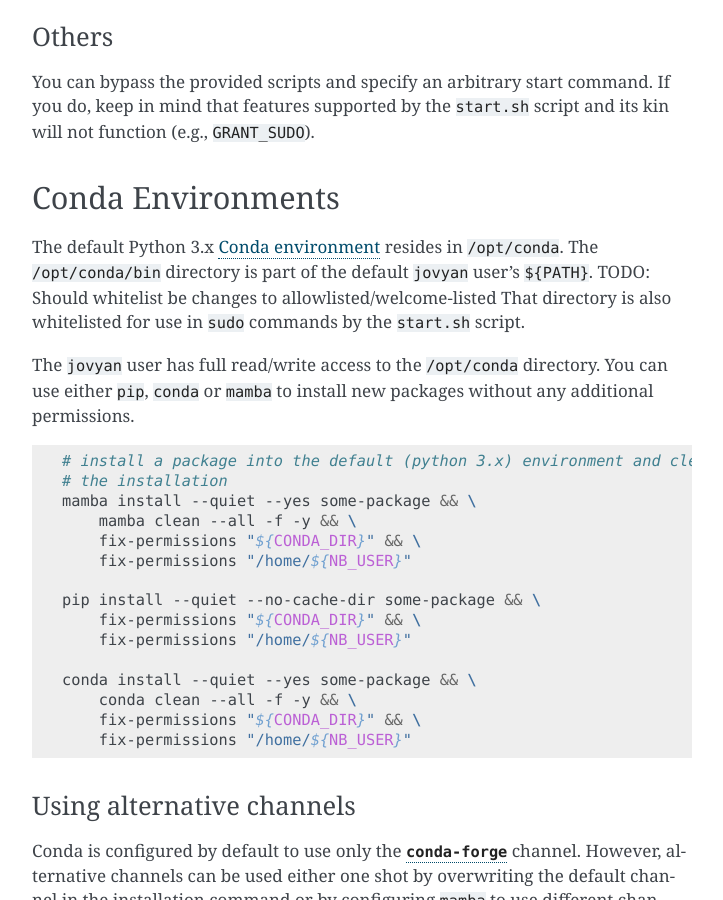
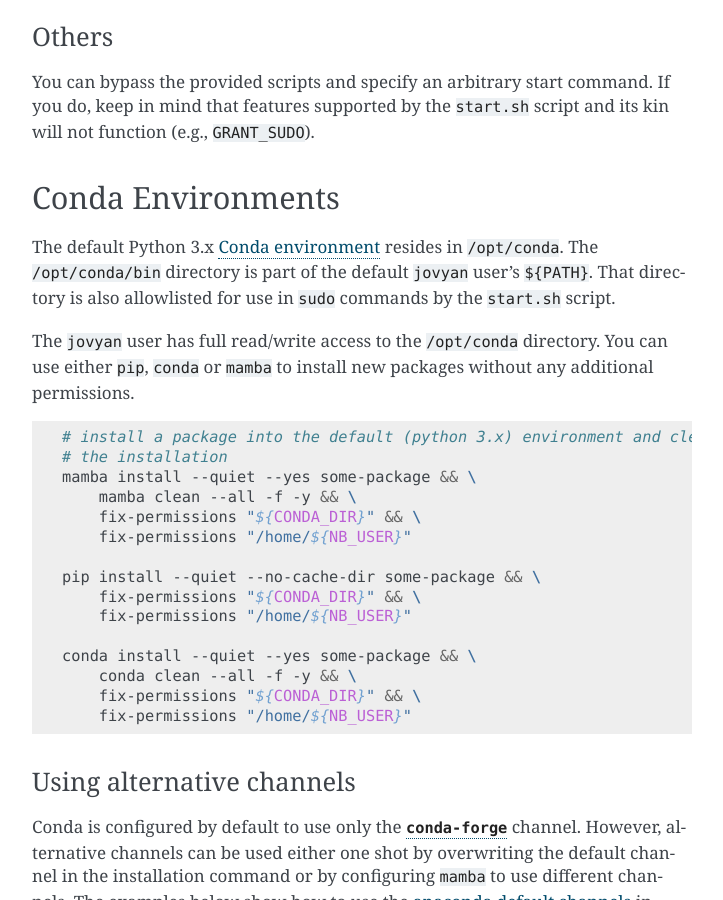
Before and after one commit to jupyter/docker-stacks, a Sphinx documentation site: the page built from docs/using/common.md, in a window 1280 px wide and 900 px high, scrolled down 5635 px. Shown: the whole window, without its empty margins (388-1111 px from the left). Built offline with Sphinx 7.4.7, drawn with Linux system fonts in a browser that asks for light colours.

Commit message:
:memo: Minor improvements to docs

```diff
--- a/docs/using/common.md
+++ b/docs/using/common.md
@@ -197,8 +197,7 @@
 
 The default Python 3.x [Conda environment](https://conda.io/projects/conda/en/latest/user-guide/concepts/environments.html) resides in `/opt/conda`.
 The `/opt/conda/bin` directory is part of the default `jovyan` user's `${PATH}`.
-TODO: Should whitelist be changes to allowlisted/welcome-listed
-That directory is also whitelisted for use in `sudo` commands by the `start.sh` script.
+That directory is also allowlisted for use in `sudo` commands by the `start.sh` script.
 
 The `jovyan` user has full read/write access to the `/opt/conda` directory.
 You can use either `pip`, `conda` or `mamba` to install new packages without any additional permissions.
```
Also changed, not shown: docs/using/selecting.md (+1 -2 lines).
